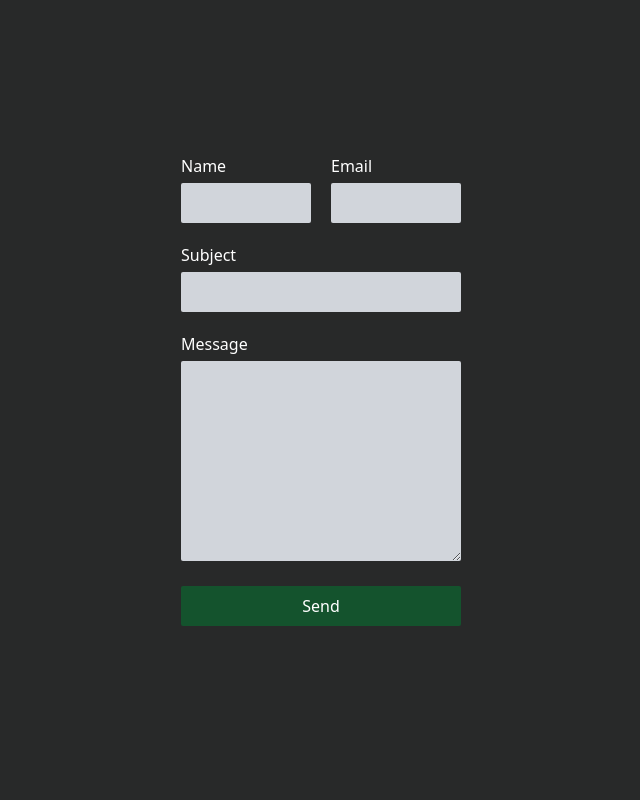
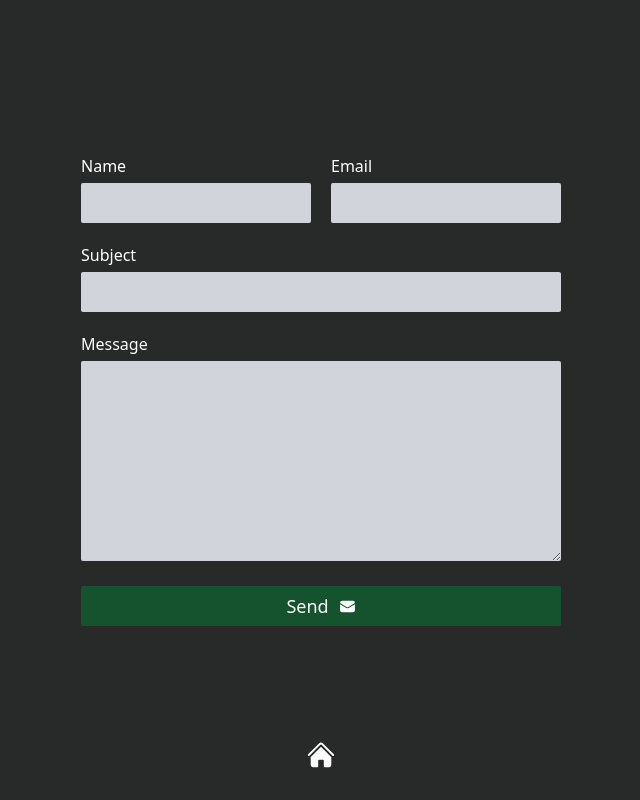
Before and after one commit to grantkitt/gkitt-portfolio, a React (Vite) app: page /email in a window 1280 px wide. Shown: the whole page, without its empty margins (319-959 px from the left). Built offline with nearby package versions, Linux system fonts and the light colour scheme.

Commit message:
fix: email and responsiveness

```diff
--- a/package.json
+++ b/package.json
@@ -10,7 +10,7 @@
     "preview": "vite preview"
   },
   "dependencies": {
-    "emailjs-com": "^3.2.0",
+    "@emailjs/browser": "^4.3.3",
     "react": "^18.2.0",
     "react-dom": "^18.2.0",
     "react-router-dom": "^6.22.3"
--- a/src/App.tsx
+++ b/src/App.tsx
@@ -1,6 +1,6 @@
-import { Route, Routes, BrowserRouter as Router } from "react-router-dom";
+import { Route, BrowserRouter as Router, Routes } from "react-router-dom";
+import EmailScreen from "./screens/email";
 import HomeScreen from "./screens/home";
-import EmailScreen from "./components/email";
 
 function App() {
     return (
--- a/src/components/assets.tsx
+++ b/src/components/assets.tsx
@@ -14,3 +14,10 @@ export const homeIcon = (
         <path d='m12 5.432 8.159 8.159c.03.03.06.058.091.086v6.198c0 1.035-.84 1.875-1.875 1.875H15a.75.75 0 0 1-.75-.75v-4.5a.75.75 0 0 0-.75-.75h-3a.75.75 0 0 0-.75.75V21a.75.75 0 0 1-.75.75H5.625a1.875 1.875 0 0 1-1.875-1.875v-6.198a2.29 2.29 0 0 0 .091-.086L12 5.432Z' />
     </svg>
 );
+
+export const emailIcon = (
+    <svg xmlns='http://www.w3.org/2000/svg' viewBox='0 0 24 24' fill='currentColor' className='h-full w-full'>
+        <path d='M1.5 8.67v8.58a3 3 0 0 0 3 3h15a3 3 0 0 0 3-3V8.67l-8.928 5.493a3 3 0 0 1-3.144 0L1.5 8.67Z' />
+        <path d='M22.5 6.908V6.75a3 3 0 0 0-3-3h-15a3 3 0 0 0-3 3v.158l9.714 5.978a1.5 1.5 0 0 0 1.572 0L22.5 6.908Z' />
+    </svg>
+);
--- a/src/components/email.tsx
+++ /dev/null
@@ -1,106 +0,0 @@
-import React, { useState } from "react";
-import emailer from "../etc/emailer";
-// import { homeIcon } from "./assets";
-
-interface email {
-    name: string;
-    email: string;
-    subject: string;
-    body: string;
-}
-
-export default function EmailScreen() {
-    const [message, setMessage] = useState<email>({ name: "", email: "", subject: "", body: "" });
-    const [error, setError] = useState("");
-    const [success, setSuccess] = useState("");
-
-    const handleChange = (k: string, v: string) => {
-        setMessage({ ...message, [k]: v });
-    };
-
-    const handleSend = async () => {
-        if (!message.name || !message.email || !message.subject || !message.body) {
-            console.log("Error!");
-            setSuccess("");
-            setError("Please fill all fields");
-            return;
-        }
-        try {
-            const res = await emailjs.send(
-                import.meta.env.SERVICE_ID!,
-                import.meta.env.TEMPLATE_ID,
-                { ...message },
-                "user_0ZBjyv4h3wQY0D2J6Q3eG"
-            );
-            console.log(res);
-            setSuccess("Email sent successfully");
-            setError("");
-        } catch (e) {
-            console.log(e);
-            setSuccess("");
-            setError("Error sending email");
-        }
-    };
-
-    return (
-        <div className='flex h-screen w-screen flex-col items-center justify-center gap-y-[20px] px-[500px]'>
-            <div className='flex w-full flex-row items-center justify-center gap-x-[20px]'>
-                <TextInput value={message.name} onChange={(v: string) => handleChange("name", v)} label='Name' />
-                <TextInput value={message.email} onChange={(v: string) => handleChange("email", v)} label='Email' />
-            </div>
-            <TextInput value={message.subject} onChange={(v: string) => handleChange("subject", v)} label='Subject' />
-            <TextInput
-                value={message.body}
-                onChange={(v: string) => handleChange("body", v)}
-                label='Message'
-                type='textarea'
-            />
-            <div
-                onClick={handleSend}
-                className='mt-[5px] flex h-[40px] w-full cursor-pointer flex-col items-center justify-center rounded-sm bg-green-900 hover:bg-green-700'
-            >
-                <p className='text-white'>Send</p>
-            </div>
-            {success ? (
-                <div className='flex w-full flex-row justify-start text-sm text-green-300'>{success}</div>
-            ) : (
-                <div className='flex w-full flex-row justify-start text-sm text-red-400'>{error}</div>
-            )}
-        </div>
-    );
-}
-
-interface TextInputProps {
-    value: string;
-    onChange: (v: string) => void;
-    label: string;
-    type?: "text" | "textarea";
-}
-
-function TextInput({ value, onChange, label, type = "text" }: TextInputProps) {
-    const [text, setText] = useState(value);
-
-    const handleChange = (e: React.ChangeEvent<HTMLInputElement> | React.ChangeEvent<HTMLTextAreaElement>) => {
-        setText(e.target.value);
-        onChange(e.target.value);
-    };
-
-    return (
-        <div className='flex w-full flex-col items-start justify-start'>
-            <p className='mb-[5px] text-white'>{label}</p>
-            {type === "text" ? (
-                <input
-                    className='h-[40px] w-full rounded-sm bg-gray-300 px-[10px] text-lg focus:outline-none active:outline-none'
-                    value={text}
-                    onChange={handleChange}
-                />
-            ) : (
-                <textarea
-                    className='h-[200px] w-full rounded-sm bg-gray-300 px-[10px] py-[10px] text-lg focus:outline-none active:outline-none'
-                    value={text}
-                    onChange={handleChange}
-                />
-            )}
-        </div>
-    );
-}
--- a/src/etc/emailer.ts
+++ /dev/null
@@ -1,5 +0,0 @@
-import emailer from "emailjs-com";
-
-emailer.init(import.meta.env.EMAILJS_ACCESS!);
-
-export default emailer;
--- /dev/null
+++ b/src/screens/email.tsx
@@ -0,0 +1,127 @@
+import emailjs from "@emailjs/browser";
+import React, { useState } from "react";
+import { useNavigate } from "react-router-dom";
+import { emailIcon, homeIcon } from "../components/assets";
+
+interface email {
+    name: string;
+    email: string;
+    subject: string;
+    body: string;
+}
+
+export default function EmailScreen() {
+    const [message, setMessage] = useState<email>({ name: "", email: "", subject: "", body: "" });
+    const [error, setError] = useState("");
+    const [success, setSuccess] = useState("");
+
+    const navigate = useNavigate();
+
+    const handleChange = (k: string, v: string) => {
+        setMessage({ ...message, [k]: v });
+    };
+
+    const handleSend = async () => {
+        if (!message.name || !message.email || !message.subject || !message.body) {
+            console.log("Error!");
+            setSuccess("");
+            setError("Please fill all fields");
+            return;
+        }
+        console.log(import.meta.env);
+        try {
+            const res = await emailjs.send(
+                import.meta.env.VITE_EMAILJS_SERVICE_ID!,
+                import.meta.env.VITE_EMAILJS_TEMPLATE_ID!,
+                {
+                    ...message,
+                },
+                import.meta.env.VITE_EMAILJS_PUBLIC_KEY
+            );
+            console.log(res);
+            setSuccess("Email sent successfully");
+            setError("");
+        } catch (e) {
+            console.log(e);
+            setSuccess("");
+            setError("Error sending email");
+        }
+    };
+
+    return (
+        <div className='flex h-screen w-screen flex-col'>
+            <div className='flex h-full w-full flex-col items-center justify-center gap-y-[20px] px-[20px] sm:px-[100px] md:px-[200px] lg:px-[300px] xl:px-[400px] 2xl:px-[600px]'>
+                <div className='flex w-full flex-col items-center justify-center gap-x-[20px] gap-y-[20px] lg:flex-row'>
+                    <TextInput value={message.name} onChange={(v: string) => handleChange("name", v)} label='Name' />
+                    <TextInput value={message.email} onChange={(v: string) => handleChange("email", v)} label='Email' />
+                </div>
+                <TextInput
+                    value={message.subject}
+                    onChange={(v: string) => handleChange("subject", v)}
+                    label='Subject'
+                />
+                <TextInput
+                    value={message.body}
+                    onChange={(v: string) => handleChange("body", v)}
+                    label='Message'
+                    type='textarea'
+                />
+                <div
+                    onClick={handleSend}
+                    className='mt-[5px] flex h-[40px] w-full cursor-pointer flex-row items-center justify-center gap-x-[10px] rounded-sm bg-green-900 hover:bg-green-700'
+                >
+                    <p className='text-lg text-white'>Send</p>
+                    <div className='mt-[1px] h-[17px] w-[17px] text-white'>{emailIcon}</div>
+                </div>
+                {success ? (
+                    <div className='flex w-full flex-row justify-start text-sm text-green-300'>{success}</div>
+                ) : (
+                    <div className='flex w-full flex-row justify-start text-sm text-red-400'>{error}</div>
+                )}
+                <div className='absolute bottom-[30px] flex w-full flex-row items-center justify-center'>
+                    <div
+                        onClick={() => navigate("/")}
+                        className='h-[30px] w-[30px] cursor-pointer text-white hover:text-gray-400'
+                    >
+                        {homeIcon}
+                    </div>
+                </div>
+            </div>
+        </div>
+    );
+}
+
+interface TextInputProps {
+    value: string;
+    onChange: (v: string) => void;
+    label: string;
+    type?: "text" | "textarea";
+}
+
+function TextInput({ value, onChange, label, type = "text" }: TextInputProps) {
+    const [text, setText] = useState(value);
+
+    const handleChange = (e: React.ChangeEvent<HTMLInputElement> | React.ChangeEvent<HTMLTextAreaElement>) => {
+        setText(e.target.value);
+        onChange(e.target.value);
+    };
+
+    return (
+        <div className='flex w-full flex-col items-start justify-start'>
+            <p className='mb-[5px] text-white'>{label}</p>
+            {type === "text" ? (
+                <input
+                    className='h-[40px] w-full rounded-sm bg-gray-300 px-[10px] text-lg focus:outline-none active:outline-none'
+                    value={text}
+                    onChange={handleChange}
+                />
+            ) : (
+                <textarea
+                    className='h-[200px] w-full rounded-sm bg-gray-300 px-[10px] py-[10px] text-lg focus:outline-none active:outline-none'
+                    value={text}
+                    onChange={handleChange}
+                />
+            )}
+        </div>
+    );
+}
--- a/src/screens/home.tsx
+++ b/src/screens/home.tsx
@@ -1,12 +1,10 @@
+import { useNavigate } from "react-router-dom";
+import { emailIcon } from "../components/assets";
 import Component from "../components/component";
 import components from "../components/data.json";
-import { copyIcon } from "../components/assets";
 
 export default function HomeScreen() {
-    const handleCopyEmail = () => {
-        navigator.clipboard.writeText("gkitt@utexas.edu");
-    };
-
+    const navigate = useNavigate();
     return (
         <div className='flex w-full flex-col items-center justify-start px-[10px] pb-[10%] pt-[10px]'>
             <div className='mb-[0.5%] flex w-full flex-row items-start justify-center'>
@@ -16,11 +14,11 @@ export default function HomeScreen() {
                             Grant Kitlowski
                         </h1>
                         <button
-                            onClick={handleCopyEmail}
+                            onClick={() => navigate("/email")}
                             className='flex flex-row items-center justify-start gap-x-2 text-white hover:text-gray-400'
                         >
                             <h2 className='text-xs font-semibold lg:text-lg'>email me</h2>
-                            {copyIcon}
+                            <div className='h-[20px] w-[20px]'>{emailIcon}</div>
                         </button>
                     </div>
                     <div className='mt-[2px] h-[2px] w-full bg-white' />
```
Also changed, not shown: 1 other file (tests, documents, lock files or other folders).
